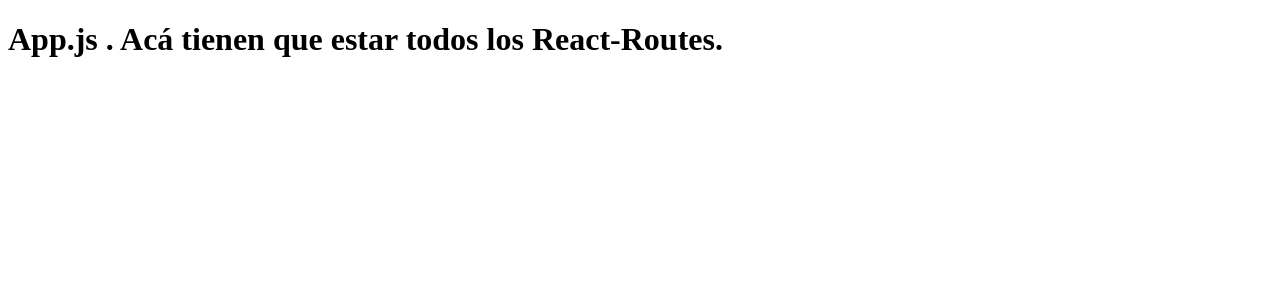
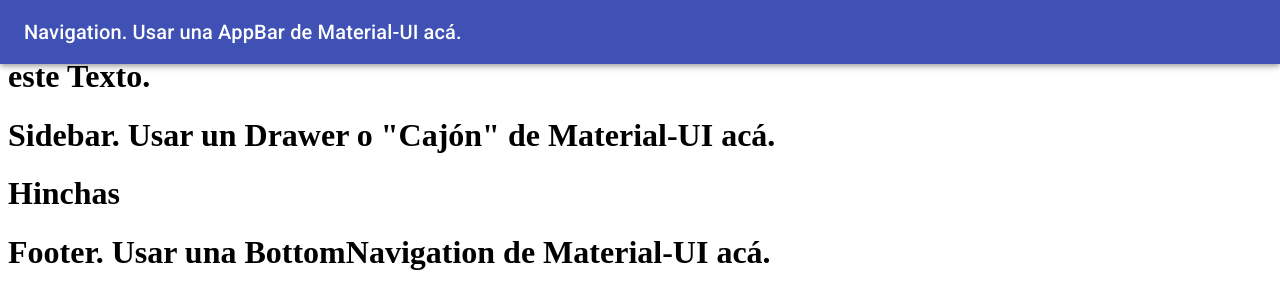
Before and after one commit to token-sport/web.tokensport.com, a React (Create React App) app: page /fans in a window 1280 px wide. Shown: the top 308 px of the page. Built offline with nearby package versions, Linux system fonts and the light colour scheme.

Commit message:
Added React Routs

```diff
--- a/package.json
+++ b/package.json
@@ -9,6 +9,7 @@
     "@testing-library/user-event": "^12.1.10",
     "react": "^17.0.1",
     "react-dom": "^17.0.1",
+    "react-router-dom": "^5.2.0",
     "react-scripts": "4.0.0",
     "web-vitals": "^0.2.4"
   },
--- a/src/App.js
+++ b/src/App.js
@@ -1,4 +1,5 @@
 import React from "react";
+import { BrowserRouter as Router, Switch, Route, Link } from "react-router-dom";
 
 // COMPONENTS
 import Home from "./Components/Home";
@@ -7,13 +8,44 @@ import Collaborators from "./Components/Collaborators";
 import Partners from "./Components/Partners";
 import Market from "./Components/Market";
 import Blog from "./Components/Blog";
+import Team from "./Components/Team";
+import Legal from "./Components/Legal";
 
-function App() {
+export default function App() {
   return (
-    <div className="App">
-      <h1>App.js . Acá tienen que estar todos los React-Routes.</h1>
-    </div>
+    <>
+      <h1>
+        App.js . Acá tienen que estar todos los React-Routes y Debería Mostrarse
+        la HomePage, NO este Texto.
+      </h1>
+      <Router>
+        <Switch>
+          <Route path="/legal">
+            <Legal />
+          </Route>
+          <Route path="/team">
+            <Team />
+          </Route>
+          <Route path="/blog">
+            <Blog />
+          </Route>
+          <Route path="/market">
+            <Market />
+          </Route>
+          <Route path="/partners">
+            <Partners />
+          </Route>
+          <Route path="/collaborators">
+            <Collaborators />
+          </Route>
+          <Route path="/fans">
+            <Fans />
+          </Route>
+          <Route path="/">
+            <Home />
+          </Route>
+        </Switch>
+      </Router>
+    </>
   );
 }
-
-export default App;
--- a/src/Components/Shared/Footer.js
+++ b/src/Components/Shared/Footer.js
@@ -4,7 +4,7 @@ import { BottomNavigation } from "@material-ui/core";
 const Footer = () => {
   return (
     <>
-      <h1>Footer</h1>
+      <h1>Footer. Usar una BottomNavigation de Material-UI acá.</h1>
     </>
   );
 };
--- a/src/Components/Shared/Navigation.js
+++ b/src/Components/Shared/Navigation.js
@@ -9,10 +9,6 @@ import {
 } from "@material-ui/core";
 
 const useStyles = makeStyles((theme) => ({
-  offset: theme.mixins.toolbar,
-  menuButton: {
-    marginRight: theme.spacing(2),
-  },
   title: {
     flexGrow: 1,
   },
@@ -25,17 +21,9 @@ const Navigation = () => {
     <>
       <AppBar position="fixed" color="primary">
         <Toolbar>
-          <IconButton
-            color="inherit"
-            aria-label="menu"
-            className={classes.menuButton}
-          ></IconButton>
           <Typography variant="h6" className={classes.title}>
-            Ignacio C.
+            Navigation. Usar una AppBar de Material-UI acá.
           </Typography>
-          <Button variant="text" color="inherit">
-            Button Example
-          </Button>
         </Toolbar>
       </AppBar>
       <div className={classes.offset}></div>
--- a/src/Components/Shared/Sidebar.js
+++ b/src/Components/Shared/Sidebar.js
@@ -15,7 +15,7 @@ const Sidebar = () => {
 
   return (
     <>
-      <h1>Sidebar</h1>
+      <h1>Sidebar. Usar un Drawer o "Cajón" de Material-UI acá.</h1>
     </>
   );
 };
```
Also changed, not shown: 1 other file (tests, documents, lock files or other folders).
